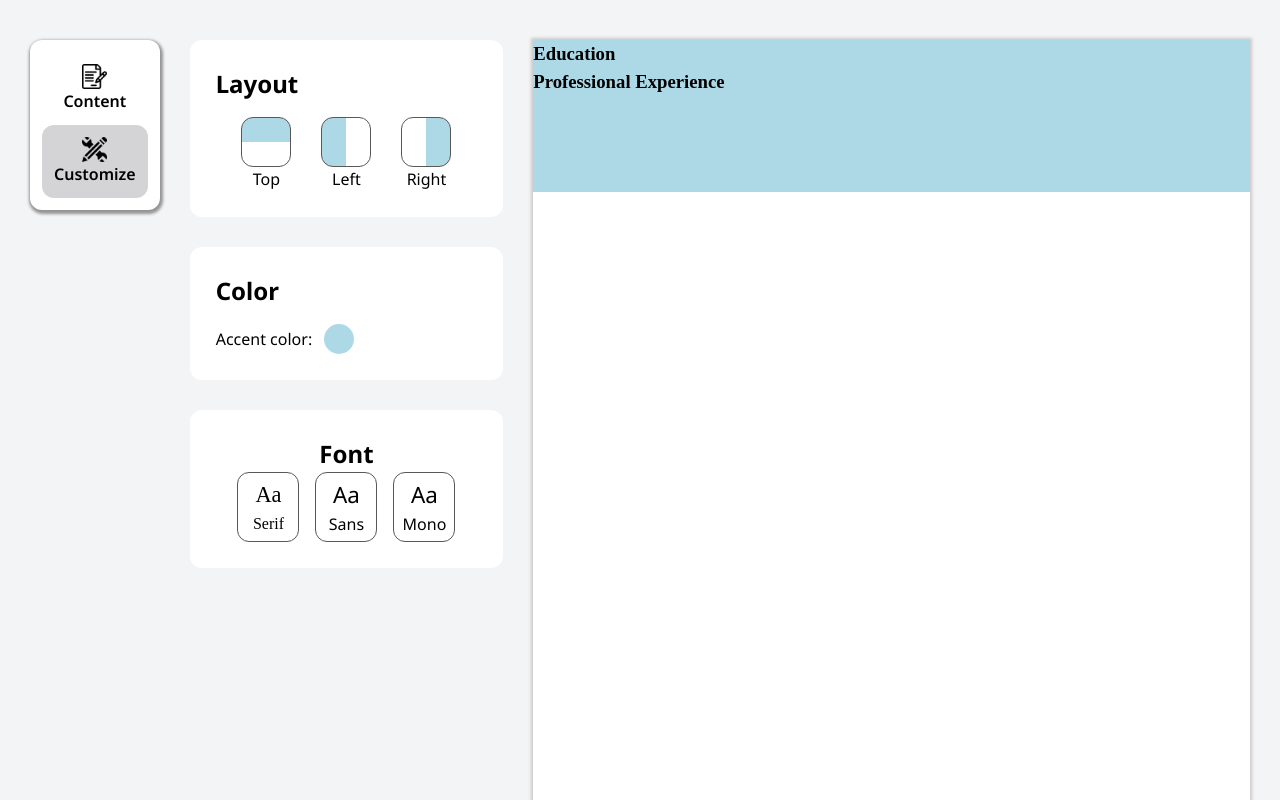
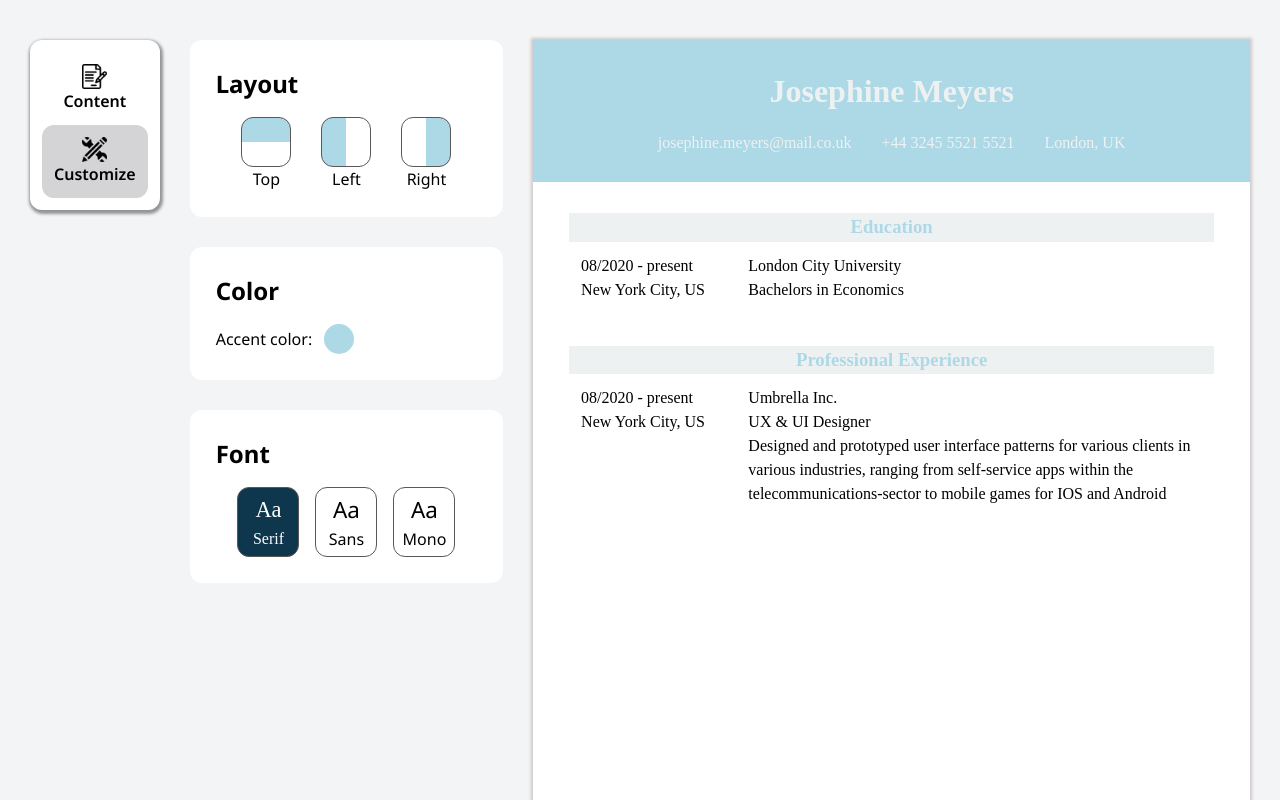
Before and after one commit to Ikerdiazmontilla/cv-application, a React (Vite) app in the folder app/: page / in a window 1280 px wide. Both pictures are taken after a click on the button "Customize". Shown: the top 800 px of the page. Built offline with nearby package versions, Linux system fonts and the light colour scheme.

Commit message:
Style info, change color based on contrast
Add default example to cv

```diff
--- a/app/src/App.jsx
+++ b/app/src/App.jsx
@@ -8,12 +8,37 @@ import { v4 as uuidv4 } from 'uuid';
 function App() {
   const [ isContent, setIsContent ] = useState(true);
   const [ currentColor, setCurrentColor ] = useState('lightblue');
+  const [ backgroundColor, setBackgroundColor ] = useState('#EEF1F2')
   const [ currentFont, setCurrentFont ] = useState('serif');
-  const [ pD, setPD ] = useState({name: "", email: "", phone: "", address: ""});
-  const [ educationValues, setEducationValues ] = useState({})
+  const [ pD, setPD ] = useState({
+    name: "Josephine Meyers",
+    email: "josephine.meyers@mail.co.uk",
+    phone: "+44 3245 5521 5521",
+    address: "London, UK"
+    });
+  const [ educationValues, setEducationValues ] = useState({
+    london: {
+      school: 'London City University',
+      degree: 'Bachelors in Economics',
+      startDate: '08/2020',
+      endDate: 'present',
+      location: 'New York City, US',
+      id: 'london',
+      },
+  })
   const [ educationCurrentID, setEducationCurrentID ] = useState(null)
   const [ experienceCurrentID, setExperienceCurrentID ] = useState(null)
-  const [ experienceValues, setExperienceValues ] = useState({})
+  const [ experienceValues, setExperienceValues ] = useState({
+    umbrella: {
+      name: 'Umbrella Inc.',
+      position: 'UX & UI Designer',
+      startDate: '08/2020',
+      endDate: 'present',
+      location: 'New York City, US',
+      description: 'Designed and prototyped user interface patterns for various clients in various industries, ranging from self-service apps within the telecommunications-sector to mobile games for IOS and Android',
+      id: 'umbrella',
+      },
+  })
 
   const handleMenuClick = (event) => {
     document.querySelectorAll('.menu-btn').forEach(btn => btn.classList.remove('active'))
@@ -37,15 +62,25 @@ function App() {
   }
 
   const handleColorChange = (event) => {
-    setCurrentColor(event.currentTarget.value);
+    const color = event.currentTarget.value
+    setCurrentColor(color);
+    const r = parseInt(color.slice(1, 3), 16);
+    const g = parseInt(color.slice(3, 5), 16);
+    const b = parseInt(color.slice(5, 7), 16);
+    const luminance = 0.2126 * (r / 255) + 0.7152 * (g / 255) + 0.0722 * (b / 255);
+    setBackgroundColor(luminance > 0.5 ? '#191919' : '#EEF1F2');
   }
 
   const handleChangeFont = (event) => {
     setCurrentFont(event.currentTarget.id)
+    const fontDivs = document.querySelectorAll('.font')
+    fontDivs.forEach((div) => div.className = 'font');
+    event.currentTarget.className = 'font clicked'
   }
 
   document.documentElement.style.setProperty("--current-color", currentColor);
   document.documentElement.style.setProperty('--current-font', currentFont);
+  document.documentElement.style.setProperty('--current-background-color', backgroundColor);
 
   const educationObject = {
     handleSave() {
--- a/app/src/appereance/Font.jsx
+++ b/app/src/appereance/Font.jsx
@@ -1,10 +1,10 @@
 export default function Font({ handleChangeFont }) {
   return(
     <div className="place">
-      <h2 className="info">Font</h2>
+      <h2 className="title">Font</h2>
 
       <div className="font-wrapper">
-        <div className="font" id="serif" onClick={handleChangeFont}>
+        <div className="font clicked" id="serif" onClick={handleChangeFont}>
           <p>Aa</p>
           <p>Serif</p>
         </div>
--- a/app/src/content/PersonalDetails.jsx
+++ b/app/src/content/PersonalDetails.jsx
@@ -7,10 +7,10 @@ export default function PersonalDetails({ handleChange }) {
     <form className="personal-details place">
       <h2>Personal Details</h2>
 
-      <Field id="name" handleChange={handleChange} label="Full Name"/>
-      <Field id="email" handleChange={handleChange} label="Email"/>
-      <Field id="phone" handleChange={handleChange} label="Phone Number"/>
-      <Field id="address" handleChange={handleChange} label="Address"/>
+      <Field id="name" handleChange={handleChange} label="Full Name" initValue="Josephine Meyers"/>
+      <Field id="email" handleChange={handleChange} label="Email" initValue="josephine.meyers@mail.co.uk"/>
+      <Field id="phone" handleChange={handleChange} label="Phone Number" initValue="+44 3245 5521 5521"/>
+      <Field id="address" handleChange={handleChange} label="Address" initValue="London, UK"/>
     </form>
   )
 }
--- a/app/src/cv/InfoSection.jsx
+++ b/app/src/cv/InfoSection.jsx
@@ -4,8 +4,10 @@ export default function InfoSection({values}) {
       <div className="date">{values.date}</div>
       <div className="title">{values.title}</div>
       <div className="location">{values.location}</div>
-      <div className="subtitle">{values.subtitle}</div>
-      {values.description ? <div className="description">{values.description}</div> : ""}
+      <div>
+        <div className="subtitle">{values.subtitle}</div>
+        {values.description ? <div className="description">{values.description}</div> : ""}
+      </div>
     </div>
 
   )
--- a/app/src/cv/Information.jsx
+++ b/app/src/cv/Information.jsx
@@ -3,7 +3,7 @@ import InfoSection from "./InfoSection"
 export default function Information({ title, sections, isEducation = false }) {
 
   return(
-    <div>
+    <div className="information">
       <h3>{title}</h3>
       {Object.values(sections).map((section) => {
         let values;
--- a/app/src/style.css
+++ b/app/src/style.css
@@ -73,12 +73,13 @@ img{
   --border-radius:12px;
   --top-space: 5vh;
   --gap: 30px;
-  --current-color: rgb(164, 164, 226);
+  --current-color: rgb(10, 10, 207);
+  --current-background-color: #EEF1F2;
   --current-font:serif;
   --top-gradient:linear-gradient(to bottom, var(--current-color) 50%, var(--content-background) 50%);
   --left-gradient:linear-gradient(to right, var(--current-color) 50%, var(--content-background) 50%);
   --right-gradient: linear-gradient(to left, var(--current-color) 50%, var(--content-background) 50%);
-  --top-cv-gradient:linear-gradient(to bottom, var(--current-color) 15%, var(--content-background) 15%);
+  --top-cv-gradient:linear-gradient(to bottom, var(--current-color) 14%, var(--content-background) 14%);
   --left-cv-gradient:linear-gradient(to right, var(--current-color) 45%, var(--content-background) 45%);
   --right-cv-gradient:linear-gradient(to left, var(--current-color) 45%, var(--content-background) 45%);
  }
@@ -347,6 +348,12 @@ input[type="color"]{
   border: 1.5px solid var(--form-btn-color);
   border-radius: var(--border-radius);
   cursor: pointer;
+  transition: background-color 0.3s;
+}
+
+.font.clicked{
+  background-color: #0E374E;
+  color: var(--content-background);
 }
 
 .font > p:first-child{
@@ -371,6 +378,9 @@ input[type="color"]{
   min-width: 100%;
   box-shadow: var(--cv-shadow);
   font-family: var(--current-font);
+  padding: 0px 5%;
+  font-size: 1rem;
+
 }
 
 .cv.top{
@@ -390,6 +400,11 @@ input[type="color"]{
   flex-direction: column;
   align-items: center;
   justify-content: center;
+  height: 14%;
+  width: 100%;
+  gap: 16px;
+  margin-bottom: 16px;
+  color: var(--current-background-color);
 }
 
 .header-wrapper{
@@ -398,3 +413,30 @@ input[type="color"]{
   gap: 30px;
   justify-content: center;
 }
+
+.information{
+  width: 100%;
+  display: flex;
+  flex-direction: column;
+  padding: 16px 0px;
+}
+
+.info-section{
+  width: 100%;
+  height: fit-content;
+  display: grid;
+  grid-template-columns: 25% 1fr;
+  grid-template-rows: min-content min-content;
+  grid-auto-rows: min-content;
+  padding: 12px;
+  column-gap: 12px;
+}
+
+
+h3{
+  width: 100%;
+  align-self: center;
+  background-color: var(--current-background-color);
+  color: var(--current-color);
+  text-align: center;
+}
```
Also changed, not shown: app/src/pseudocode.txt.
